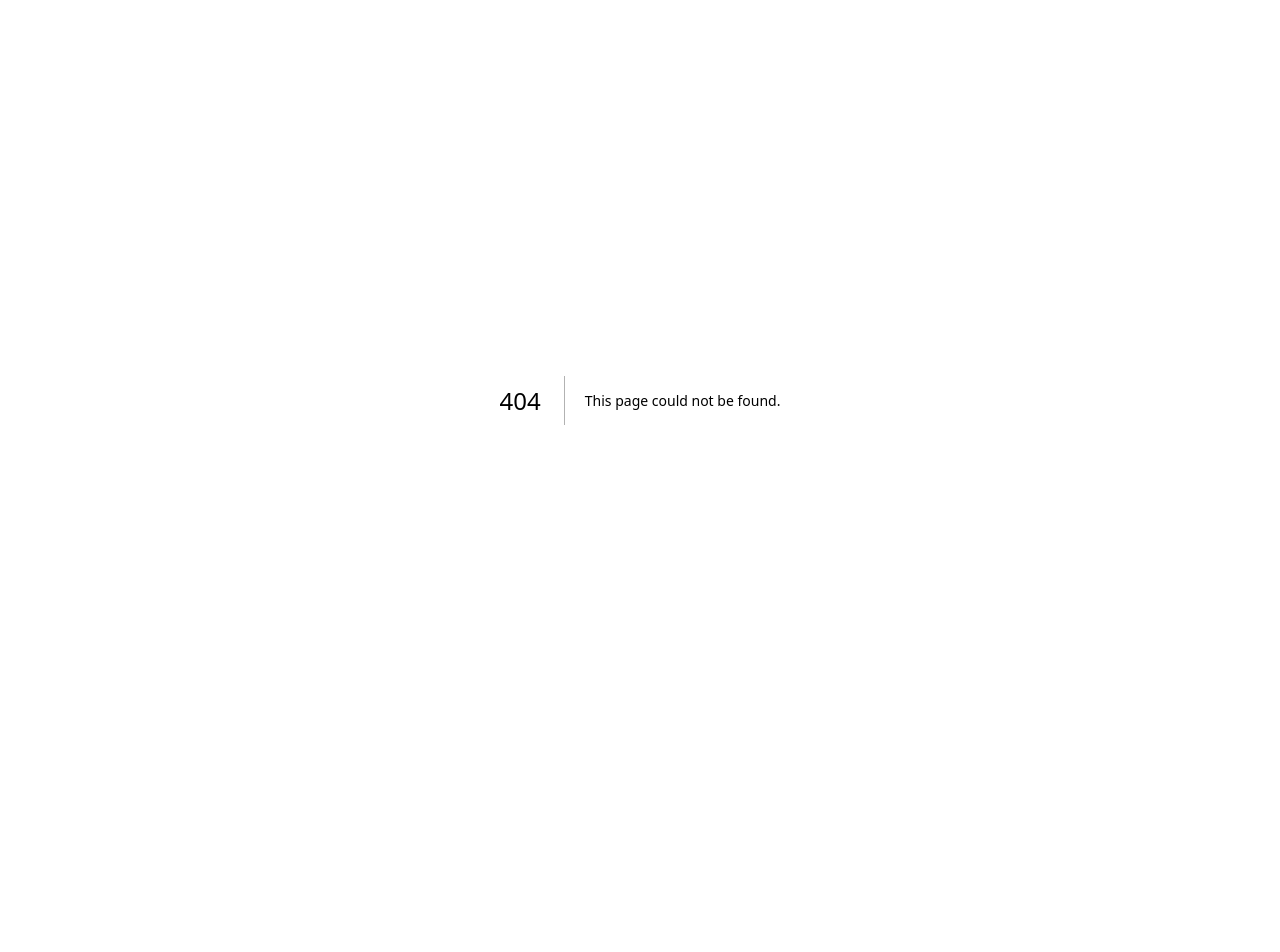
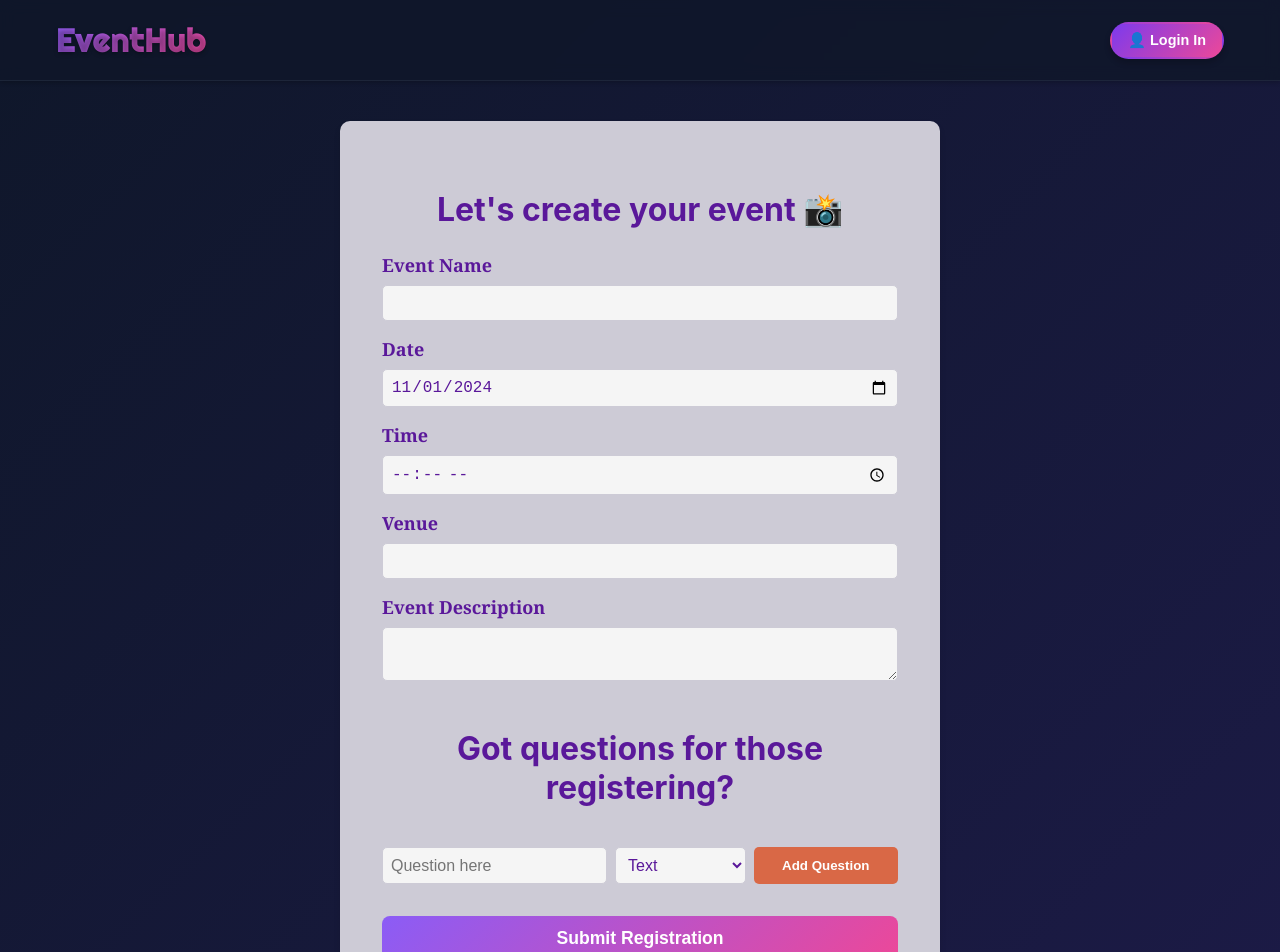
Before and after one commit to Jain2003/event-hub, a Next.js app in the folder nextjs-app/: page /create in a window 1280 px wide. Before the commit this address had no page. Shown: the top 952 px of the page. Before the commit the page ends 800 px from the top, so only its background shows below. Built offline with nearby package versions, Linux system fonts and the light colour scheme.

Commit message:
Changed event creation page style to the new theme.

```diff
--- a/nextjs-app/pages/form.js
+++ b/nextjs-app/pages/create.js
@@ -3,22 +3,6 @@ import { useRouter } from 'next/router';
 import styles from '../styles/EventForm.module.css'; // Import CSS module
 import Header from '../components/header';
 import Footer from '../components/footer';
-
-const LogoWithIcon = () => {
-  const router = useRouter();
-
-  // Handler to navigate to the home page
-  const handleLogoClick = () => {
-    router.push('/');
-  };
-
-  return (
-    <h1 className={styles.logo}  onClick={handleLogoClick} style={{ cursor: 'pointer' }}>
-      <span>Event</span>
-      <span>Hub</span>
-    </h1>
-  );
-};
 
 export default function EventForm() {
   const [questions, setQuestions] = useState([]);
@@ -56,24 +40,31 @@ export default function EventForm() {
 
         {/* Display added questions and inputs */}
         <form onSubmit={handleSubmit} className={styles.form}>
-          <div key='Name' className={styles.question}>
-            <label className={styles.label}>Event name</label>
+          <div key='Event_name' className={styles.question}>
+            <label className={styles.label}>Event Name</label>
             <input type='text' name='Event_name' required className={styles.input} />
           </div>
           <div key='Date' className={styles.question}>
-            <label className={styles.label}>Event is from</label>
+            <label className={styles.label}>Date</label>
             <input type='date' name='Date' required className={styles.input}
             value={eventDate}
             onChange={(event) => setEventDate(event.target.value)}/>
           </div>
-          <div key='Date' className={styles.question}>
-            <label className={styles.label}>To</label>
-            <input type='date' name='Date' required className={styles.input}
-            value={eventDate}
-            onChange={(event) => setEventDate(event.target.value)}/>
+          <div key='Time' className={styles.question}>
+            <label className={styles.label}>Time</label>
+            <input type='time' name='Time' required className={styles.input} />
+          </div>
+          <div key='Venue' className={styles.question}>
+            <label className={styles.label}>Venue</label>
+            <input type='text' name='Venue' required className={styles.input} />
+          </div>
+          <div key='Event_description' className={styles.question}>
+            <label className={styles.label}>Event Description</label>
+            <textarea required className={styles.input}></textarea>
           </div>
 
         {/* Form to add a new question */}
+        <h3 className={styles.title}>Got questions for those registering?</h3>
       <div className={styles.addQuestion}>
         <input
           type="text"
--- a/nextjs-app/pages/index.js
+++ b/nextjs-app/pages/index.js
@@ -13,6 +13,10 @@ const HomePage = () => {
     router.push('/explore');
   };
 
+  const handleCreateEvent = () => {
+    router.push('/create')
+  }
+
   return (
     <div className={styles.container}>
       <Header/>
@@ -26,7 +30,7 @@ const HomePage = () => {
 
           <div className={styles.cardContainer}>
             {/* Host Events Card */}
-            <div className={`${styles.card} ${styles.hostCard}`}>
+            <div className={`${styles.card} ${styles.hostCard}`} onClick={handleCreateEvent}>
               <h3 className={styles.cardTitle}>
                 Host Events ✨
               </h3>
--- a/nextjs-app/styles/EventForm.module.css
+++ b/nextjs-app/styles/EventForm.module.css
@@ -46,7 +46,7 @@
   min-height: 100vh;
   display: flex;
   flex-direction: column;
-  background: linear-gradient(135deg, #f3e7ff 0%, #cdcbd6 100%);
+  background: linear-gradient(135deg, #0f172a 0%, #1e1b4b 100%);
 }
 
 /* RegistrationForm.module.css */
@@ -55,8 +55,8 @@
 
 .container {
   background-color: #cdcbd6; /* Soft purple background */
-  width: 60%;
-  max-width: 400px;
+  width: 80%;
+  max-width: 600px;
   margin: 50px auto;
   margin-top: 40px;
   padding: 2.5rem;
@@ -131,11 +131,12 @@
 }
 
 .submitButton {
-  background-color: #5a189a; /* Bright purple submit button */
+  background: linear-gradient(135deg, #8b5cf6 0%, #ec4899 100%); /* Bright purple submit button */
   color: #fff;
   border: none;
   padding: 0.75rem 1.5rem;
-  border-radius: 4px;
+  border-radius: 0.5rem;
+  font-weight: 600;
   cursor: pointer;
   font-size: 1.1rem;
   font-weight: bold;
@@ -143,5 +144,11 @@
 }
 
 .submitButton:hover {
+  opacity: 0.95;
+  transform: translateY(-1px);
+  box-shadow: 0 4px 6px rgba(0, 0, 0, 0.3);
+}
+
+.submitButton:hover {
   background-color: #4b1380;
 }
```
Also changed, not shown: nextjs-app/components/locationPicker.js (added, +42 -0 lines).
